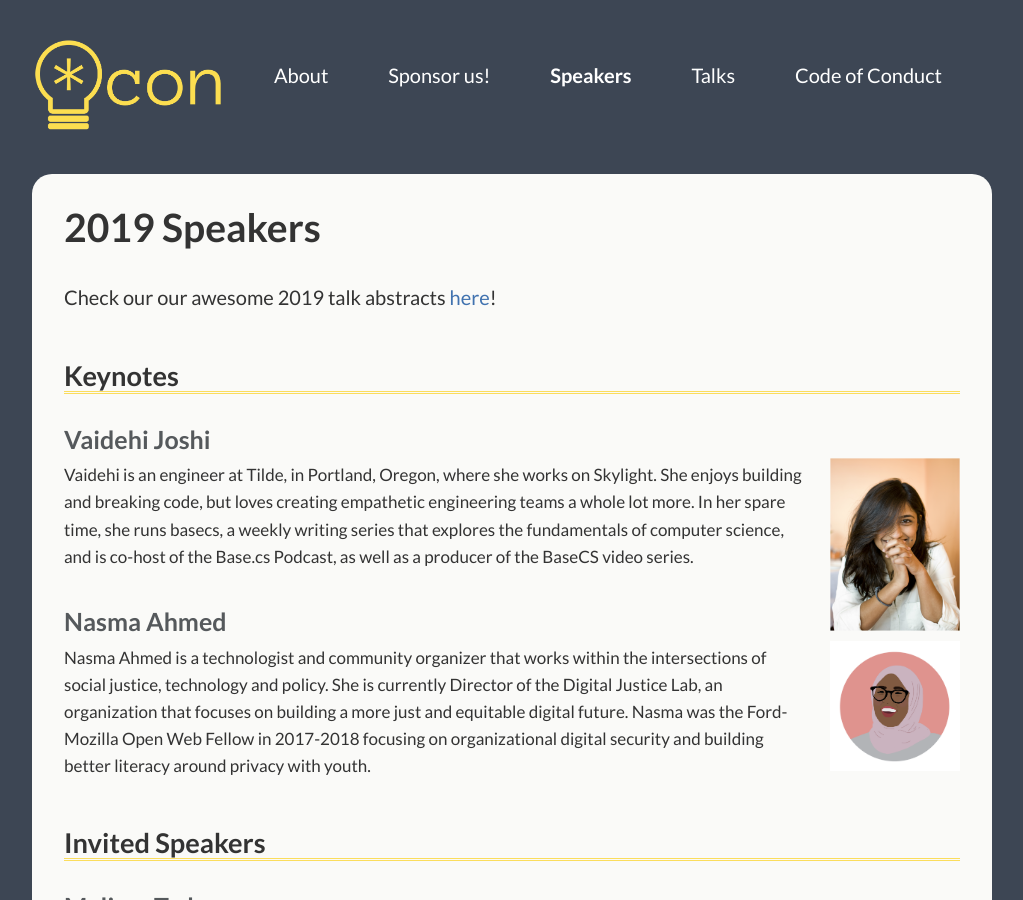
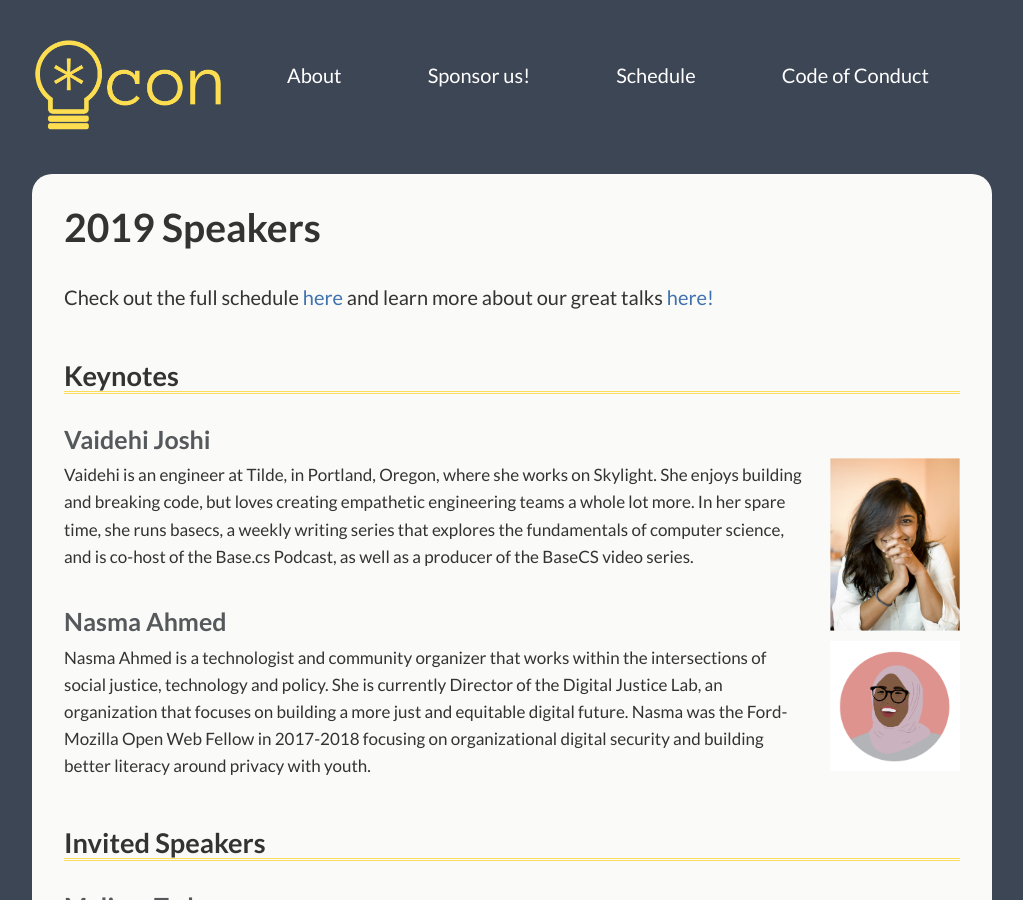
Before and after one commit to StarConKW/starconkw.github.io, a Jekyll site: the page built from _pages/speakers.md, in a window 1280 px wide and 900 px high. Shown: the whole window, without its empty margins (128-1151 px from the left). Built offline with Jekyll 4.4.1, drawn with Linux system fonts in a browser that asks for light colours.

Commit message:
Add 2019 schedule (#141)

```diff
--- a/_config.yml
+++ b/_config.yml
@@ -32,12 +32,9 @@ navigation:
   - title: Sponsor us!
     url: /sponsors/
     desc: Sponsor us!
-  - title: Speakers
-    url: /speakers/
-    desc: Speakers
-  - title: Talks
-    url: /talks/
-    desc: Talks
+  - title: Schedule
+    url: /schedule/
+    desc: Schedule
   - title: Code of Conduct
     url: /coc/
     desc: Our code of conduct
--- a/_pages/speakers.md
+++ b/_pages/speakers.md
@@ -7,7 +7,7 @@ permalink: /speakers/
 
 <div class="pretty-links">
 
-Check our our awesome 2019 talk abstracts [here](/talks)!
+Check out the full schedule [here](/schedule) and learn more about our great talks [here!](/talks)
 
 ## Keynotes
 
```
Also changed, not shown: _pages/schedule.md (+11 -1 lines), _pages/talks.md (+2 -0 lines), 2 other files.
